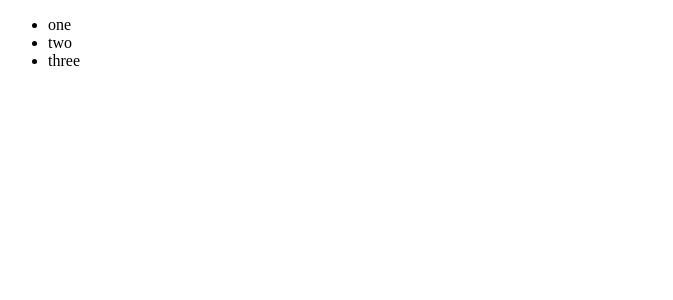
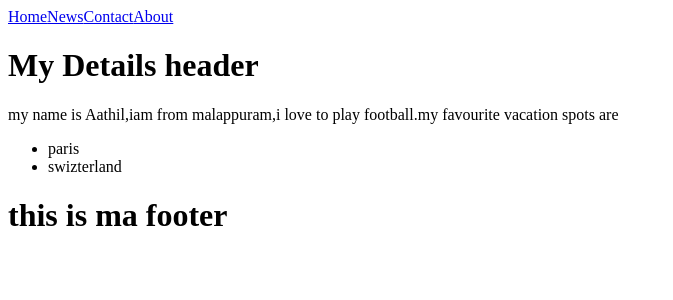
Before and after one commit to cluelessidiot/React.Js-Tutorial, a React (Create React App) app in the folder todo_app/: page / in a window 1280 px wide. Shown: the top 300 px of the page, without its empty margins (0-673 px from the left). Built offline with nearby package versions, Linux system fonts and the light colour scheme.

Commit message:
added parent child components

```diff
--- a/todo_app/src/App.js
+++ b/todo_app/src/App.js
@@ -1,31 +1,10 @@
 import React from 'react';
-// import logo from './logo.svg';
-// import './App.css';
-import ReactDOM from 'react-dom';
-ReactDOM.render( < h1 > Hello World < /h1>,document.getElementById("root"))
+import Footer from './components/Footer'
+import Header from './components/Header';
+import Content from './components/Content'
+import Navbar from './components/Navbar'
 
-
-
-
-        // function App() {
-        //   return (
-        //     <div className="App">
-        //       <header className="App-header">
-        //         <img src={logo} className="App-logo" alt="logo" />
-        //         <p>
-        //           Edit <code>src/App.js</code> and save to reload.
-        //         </p>
-        //         <a
-        //           className="App-link"
-        //           href="https://reactjs.org"
-        //           target="_blank"
-        //           rel="noopener noreferrer"
-        //         >
-        //           Learn React
-        //         </a>
-        //       </header>
-        //     </div>
-        //   );
-        // }
-
-        export default App;
+function App(){
+    return <div><Navbar /><Header /> <Content /><Footer /></div> ;
+}
+export default App;
--- /dev/null
+++ b/todo_app/src/components/Content.js
@@ -0,0 +1,6 @@
+import React from 'react'
+function Content(){
+    return <div><p>my name is Aathil,iam from malappuram,i love to play football.my favourite vacation spots are</p > < ul > < li > paris </li><li>swizterland</li > </ul></div>
+
+}
+export default Content;
--- /dev/null
+++ b/todo_app/src/components/Footer.js
@@ -0,0 +1,6 @@
+import React from 'react'
+function Footer(){
+
+    return <footer><h1>this is ma footer</h1></footer>
+}
+export default Footer;
--- /dev/null
+++ b/todo_app/src/components/Header.js
@@ -0,0 +1,5 @@
+import React from  'react'
+function Header(){
+    return <h1>My Details header</h1>
+}
+export default Header
--- /dev/null
+++ b/todo_app/src/components/MyInfo.js
@@ -0,0 +1,6 @@
+import React from 'react';
+
+function MyInfo() {
+    return <div > < h1 > my self </h1><p>my name is Aathil,iam from malappuram,i love to play football.my favourite vacation spots are</p > < ul > < li > paris </li><li>swizterland</li > </ul></div >
+}
+export default MyInfo;
--- /dev/null
+++ b/todo_app/src/components/Navbar.js
@@ -0,0 +1,11 @@
+import React from 'react'
+function Navbar(){
+    return  <div class="topnav">
+    <a class="active" href="#home">Home</a>
+    <a href="#news">News</a>
+    <a href="#contact">Contact</a>
+    <a href="#about">About</a>
+  </div>
+
+}
+export default Navbar
--- a/todo_app/src/index.js
+++ b/todo_app/src/index.js
@@ -6,15 +6,21 @@
 // newP.innerHTML="This is basics of React.js";
 // document.body.appendChild(newP);
 
+// import React from 'react';
+// import ReactDOM from 'react-dom';
+// const list = <ul>
+//     <li> one</li>
+//     <li> two </li>
+//     <li> three</li>
+//     </ul>;
+// function MyApp(){
+
+//     return list;
+// }
+// ReactDOM.render(<MyApp />,document.getElementById("root"));
+
 import React from 'react';
-import ReactDOM from 'react-dom';
-const list = <ul>
-    <li> one</li>
-    <li> two </li>
-    <li> three</li>
-    </ul>;
-function MyApp(){
-
-    return list;
-}
-ReactDOM.render(<MyApp />,document.getElementById("root"));
+import ReactDOM  from 'react-dom';
+import MyInfo from "./components/MyInfo.js";
+import App from "./App"
+ReactDOM.render(<App />,document.getElementById('root'))
```
